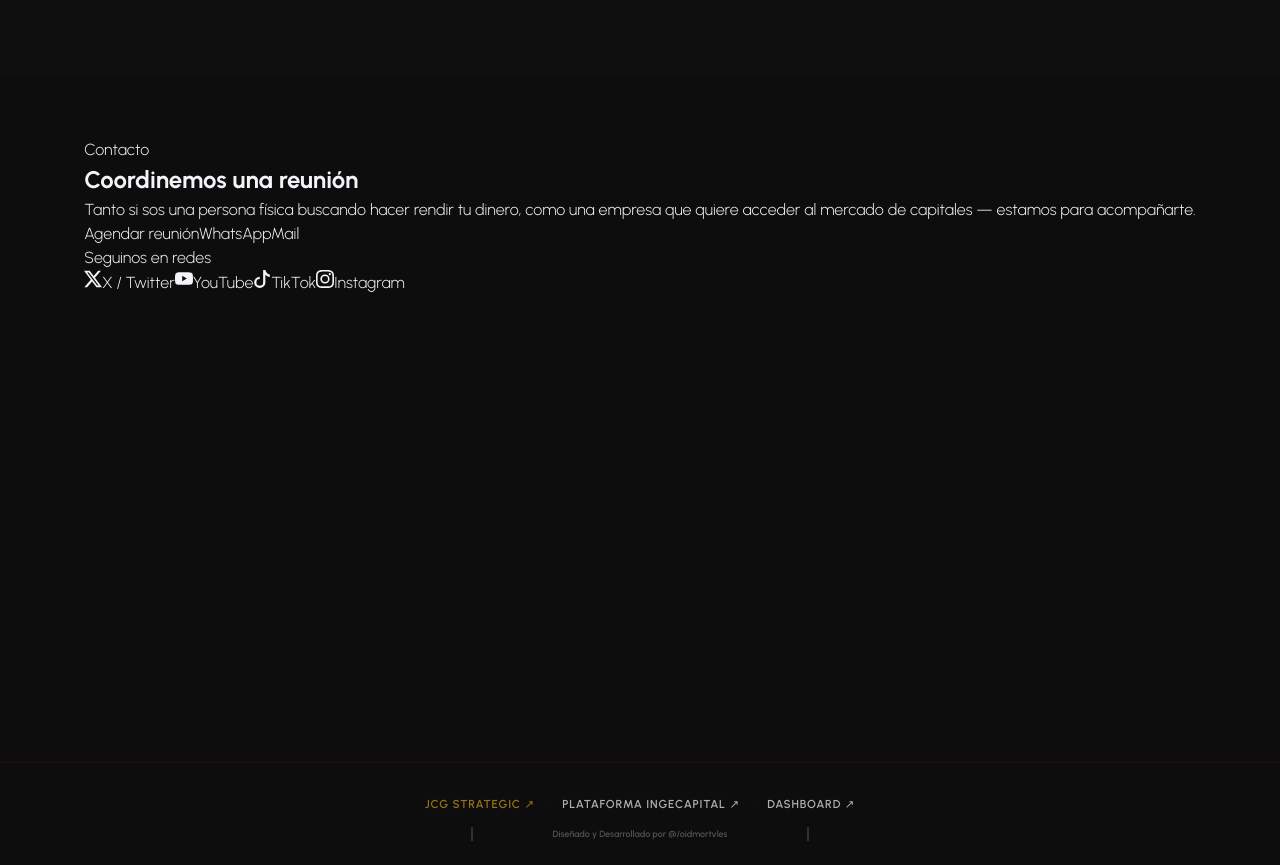
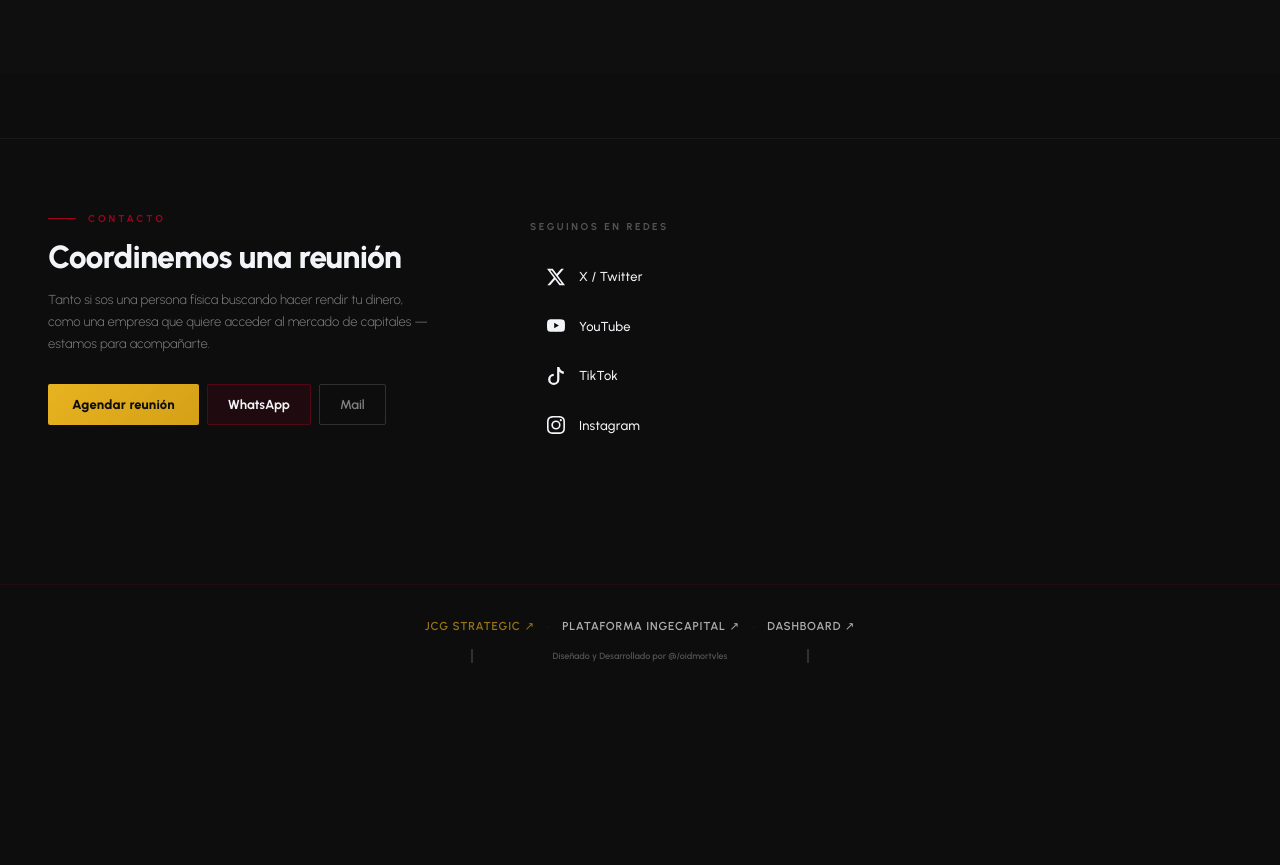
Before and after one commit to jcginversiones/JCGInversiones, a React (Vite) app: page / in a window 1280 px wide. Shown: the part 3780-4645 px from the top of the page. After the commit the page ends 4467 px from the top, so only its background shows below. Built offline with nearby package versions, Linux system fonts and the light colour scheme.

Commit message:
Update Contact.css

```diff
--- a/src/components/Contact.css
+++ b/src/components/Contact.css
@@ -1,140 +1,153 @@
-.contact{
+.contact {
     width: 100%;
-    min-height: 70vh;
-    padding: 0rem 2rem;
-    display: flex;
-    align-items: normal;
-    justify-content: space-evenly;
+    padding: 72px 48px;
+    background: #0d0d0d;
+    border-top: 1px solid rgba(255,255,255,0.05);
 }
 
-
-
-.contact img{
-    width: 20rem;
-    aspect-ratio: 1 / 1;
-    mask-image: linear-gradient(180deg, #fff 10%, transparent 90%);
+.contactInner {
+    display: grid;
+    grid-template-columns: 1fr 1fr;
+    gap: 64px;
+    align-items: start;
+    max-width: 900px;
 }
 
-
-.contactContainer{
-    padding: 2rem;
+.contactEyebrow {
     display: flex;
-    flex-direction: column;
     align-items: center;
-    justify-content: space-around;
+    gap: 12px;
+    font-size: 10px;
+    font-weight: 700;
+    letter-spacing: 3px;
+    text-transform: uppercase;
+    color: #a20021;
+    margin-bottom: 14px;
 }
 
-
-.contentIvite{
-    display: flex;
-    flex-direction: column;
-    align-items: flex-start;
-    justify-content: center;
+.contactEyebrowLine {
+    display: block;
+    width: 28px;
+    height: 1px;
+    background: #a20021;
+    flex-shrink: 0;
 }
 
-
-.contentIvite h3{
-    line-height: normal;
-    font-size: xx-large;
+.contactTitulo {
+    font-size: clamp(24px, 2.5vw, 34px);
+    font-weight: 800;
+    letter-spacing: -0.02em;
+    line-height: 1.1;
+    color: #F3F4F8;
+    margin-bottom: 14px;
 }
 
-
-.contactContainer p{
-    color: var(--whiteTransparent);
-    line-height: normal;
+.contactDesc {
+    font-size: 13px;
+    color: rgba(243,244,248,0.5);
+    line-height: 1.7;
+    margin-bottom: 28px;
+    max-width: 380px;
 }
 
-
-.cTextInvite{
-    margin: 1rem 0rem;
-}
-
-
-.cButtons{
+.contactBtns {
     display: flex;
-    align-items: center;
-    justify-content: flex-start;
-    gap: 1rem;
+    gap: 8px;
     flex-wrap: wrap;
 }
 
+.contactBtnAgendar {
+    padding: 11px 24px;
+    background: linear-gradient(135deg, #e8b320, #D4A017);
+    color: #0d0d0d;
+    font-size: 13px;
+    font-weight: 800;
+    text-decoration: none;
+    border-radius: 2px;
+    transition: .2s ease-out;
+    letter-spacing: 0.02em;
+}
+.contactBtnAgendar:hover {
+    background: linear-gradient(135deg, #f0c030, #e8b320);
+    transform: translateY(-1px);
+}
 
-/* Botón Agendar Reunión — llamativo */
-.btnAgendar {
+.contactBtnWpp {
+    padding: 10px 20px;
+    background: rgba(162,0,33,0.12);
+    color: #F3F4F8;
+    font-size: 13px;
+    font-weight: 700;
+    text-decoration: none;
+    border: 1px solid rgba(162,0,33,0.4);
+    border-radius: 2px;
+    transition: .2s ease-out;
+}
+.contactBtnWpp:hover { background: #a20021; }
+
+.contactBtnMail {
+    padding: 10px 20px;
+    color: rgba(243,244,248,0.5);
+    font-size: 13px;
+    font-weight: 600;
+    text-decoration: none;
+    border: 1px solid rgba(243,244,248,0.15);
+    border-radius: 2px;
+    transition: .2s ease-out;
+}
+.contactBtnMail:hover { color: #F3F4F8; border-color: rgba(243,244,248,0.4); }
+
+/* REDES */
+.contactRedes {
+    display: flex;
+    flex-direction: column;
+    gap: 20px;
+    padding-top: 8px;
+}
+
+.contactRedesLabel {
+    font-size: 10px;
+    font-weight: 700;
+    letter-spacing: 2.5px;
+    text-transform: uppercase;
+    color: rgba(243,244,248,0.3);
+}
+
+.contactRedesItems {
+    display: flex;
+    flex-direction: column;
+    gap: 4px;
+}
+
+.contactRedItem {
     display: flex;
     align-items: center;
-    gap: 0.5rem;
-    padding: 0.6rem 1.4rem;
-    border-radius: var(--border);
-    font-size: 0.95rem;
-    font-weight: 800;
+    gap: 14px;
+    padding: 12px 16px;
     text-decoration: none;
-    letter-spacing: 0.03rem;
-    color: #0d0d0d;
-    background: linear-gradient(135deg, #e8b320, #D4A017);
-    border: none;
-    box-shadow: 0 4px 20px rgba(212, 160, 23, 0.35);
-    transition: .3s ease-out;
-    white-space: nowrap;
+    color: rgba(243,244,248,0.5);
+    border: 1px solid transparent;
+    border-radius: 2px;
+    transition: .2s ease-out;
 }
 
-.btnAgendar:hover {
-    background: linear-gradient(135deg, #f0c030, #e8b320);
-    box-shadow: 0 6px 28px rgba(212, 160, 23, 0.55);
-    transform: translateY(-2px);
-    color: #0d0d0d;
+.contactRedItem:hover {
+    color: #F3F4F8;
+    background: rgba(243,244,248,0.04);
+    border-color: rgba(243,244,248,0.1);
 }
 
-.btnAgendar:active {
-    transform: scale(0.97);
+.contactRedItem span {
+    font-size: 13px;
+    font-weight: 500;
+    letter-spacing: 0.02em;
 }
 
+@media only screen and (max-width: 850px) {
+    .contact { padding: 56px 24px; }
 
-@media only screen and (max-width: 850px){
-    .contactContainer{
-        padding: 0rem;
-        z-index: 2;
-    }
-
-    .contact{
-        flex-direction: column;
-        align-items: center;
-        justify-content: center;
-    }
-
-    .contact img{
-        aspect-ratio: 1 / 2;
-        position: absolute;
-        bottom: 20px;
-        opacity: .2;
-        mix-blend-mode: difference;
-    }
-
-
-    .contentIvite h3{
-        line-height: 1.6rem;
-    }
-
-
-    .contactContainer p {
-        font-size: smaller;
-    }
-
-
-    .cButtons{
-        margin-top: 2rem;
-    }
-
-    .cRedes p{
-        margin-top: 2rem;
-    }
-
-    .redesData span{
-        display: none;
-    }
-
-    .btnAgendar {
-        font-size: 0.85rem;
-        padding: 0.55rem 1.1rem;
+    .contactInner {
+        grid-template-columns: 1fr;
+        gap: 40px;
     }
 }
```
